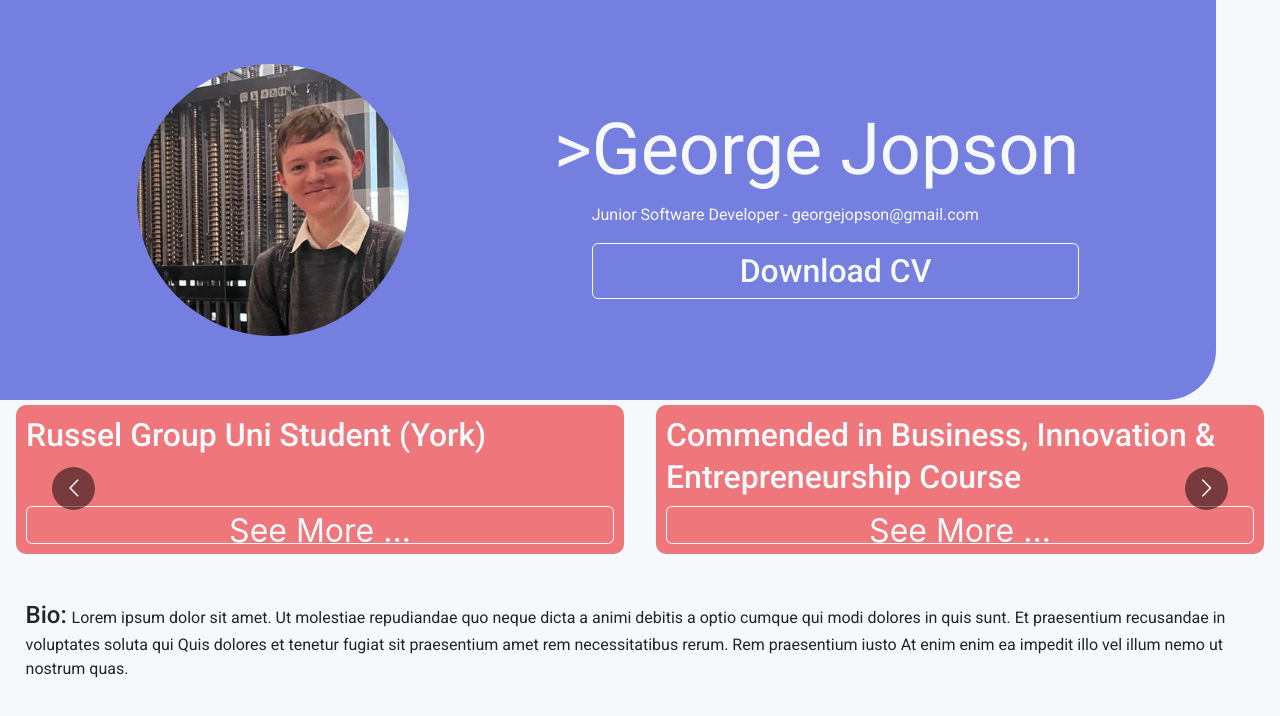
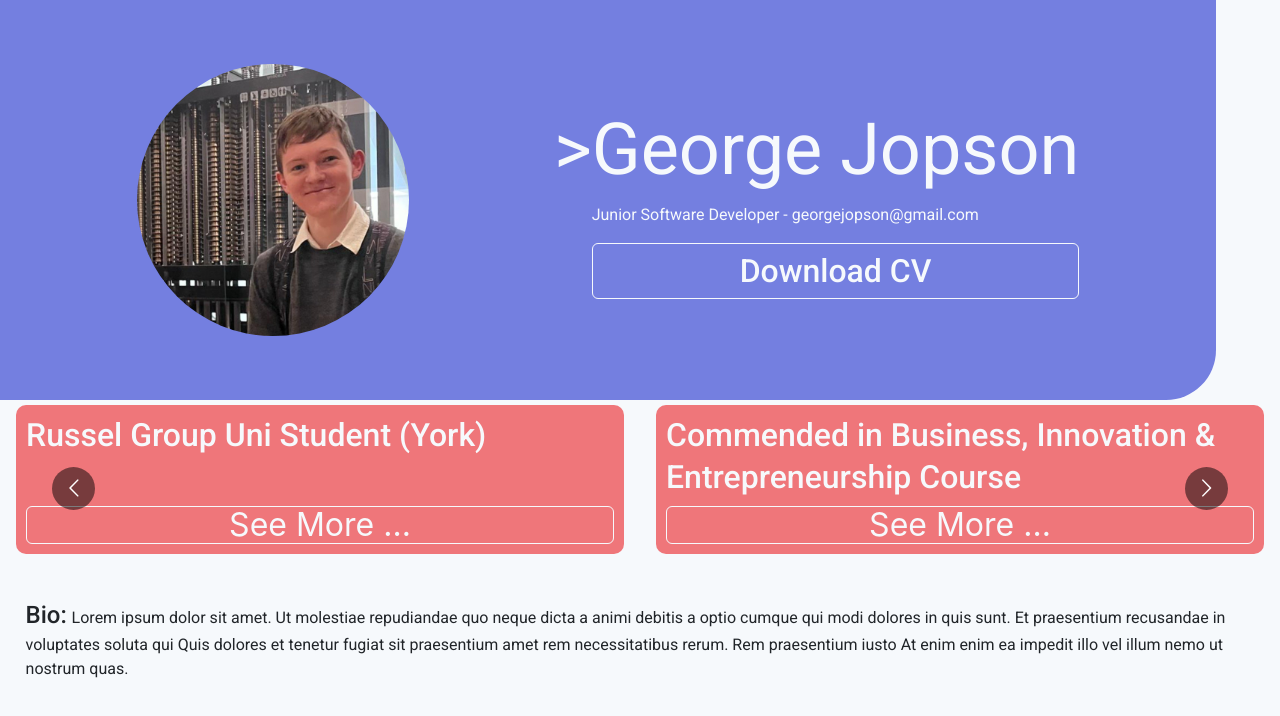
Before and after one commit to GeorgeJopson/GeorgeJopson.github.io, a React (Create React App) app: page / in a window 1280 px wide. Shown: the top 716 px of the page. Built offline with nearby package versions, Linux system fonts and the light colour scheme.

Commit message:
Fix button styling in achievement carousel

```diff
--- a/src/AchievementCarousel/AchievementCarousel.css
+++ b/src/AchievementCarousel/AchievementCarousel.css
@@ -32,11 +32,14 @@
 
 
 .seeMore{
-  --bs-btn-padding-y: 0;
-
   color: #f6f9fc;
   border-color: #f6f9fc;
   font-size: 1em;
+
+  display: flex;
+  justify-content: center;
+  flex-direction: column;
+  align-items: center;
 }
 
 .seeMore:hover,
```
